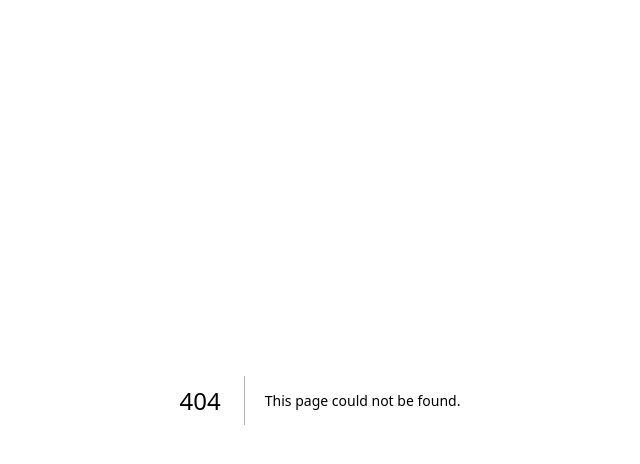
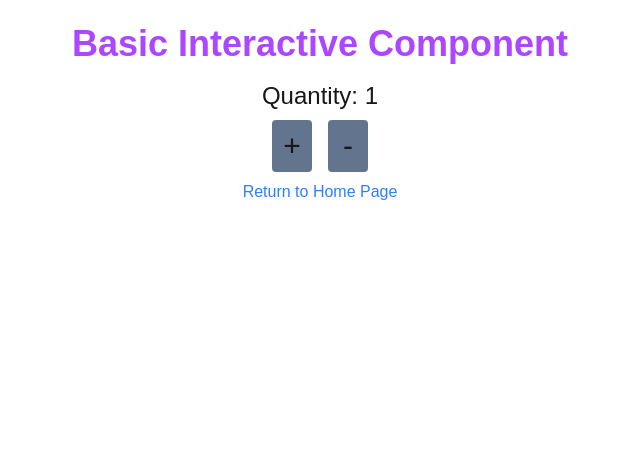
Before and after one commit to CodyLeblanc13/cprg306-assignments, a Next.js app: page /week-4 in a window 1280 px wide. Before the commit this address had no page. Shown: the top 464 px of the page, without its empty margins (320-960 px from the left). Built offline with nearby package versions, Linux system fonts and the light colour scheme.

Commit message:
Added week 4 completed assignment

```diff
--- a/app/page.js
+++ b/app/page.js
@@ -2,18 +2,28 @@ import Link from "next/link";
 export default function Page() {
   return (
     <main className="p-6">
-      <h1 className="text-3xl font-bold text-purple-600">CPRG306 Assignments</h1>
-      <p className="pb-4">Click one of the following links to view the weekly assignment</p>
+      <h1 className="text-3xl font-bold text-purple-600">
+        CPRG306 Assignments
+      </h1>
+      <p className="pb-4">
+        Click one of the following links to view the weekly assignment
+      </p>
       <section>
-      <Link href="/week-2" className="text-underline text-blue-500">
-        Go to Week 2
-        <p className="text-white ">My name and github link</p>
-      </Link>
-      <br></br>
-      <Link href="/week-3" className="text-underline text-blue-500">
-        Go to Week 3
-        <p className="text-white">Styled Shopping List</p>
-      </Link>
+        <Link href="/week-2" className="text-underline text-blue-500">
+          Go to Week 2<p className="text-white ">My name and github link</p>
+        </Link>
+        <br></br>
+        <Link href="/week-3" className="text-underline text-blue-500">
+          Go to Week 3<p className="text-white">Styled Shopping List</p>
+        </Link>
+        <br></br>
+        <Link href="/week-4" className="text-underline text-blue-500">
+          Go to Week 4<p className="text-white">Basic Interactive Component</p>
+        </Link>
+        <br></br>
+        <Link href="/week-3" className="text-underline text-blue-500">
+          Go to Week 5<p className="text-white"></p>
+        </Link>
       </section>
     </main>
   );
--- /dev/null
+++ b/app/week-4/new-item.js
@@ -0,0 +1,28 @@
+"use client";
+import { useState } from "react";
+
+export default function NewItem() {
+  let [quantity, setQuantity] = useState(1);
+
+  const increment = () => {
+    if (quantity < 20) setQuantity(quantity + 1);
+  };
+
+  const decrement = () => {
+    if (quantity > 1) {
+      setQuantity(quantity - 1);
+    }
+  };
+
+  return (
+    <div className="text-center mt-4">
+      <p className="text-2xl">Quantity: {quantity}</p>
+      <button onClick={increment} disabled={quantity == 20} className="bg-slate-500 p-2 m-2 rounded text-3xl w-10">
+        +
+      </button>
+      <button onClick={decrement} disabled={quantity == 1} className="bg-slate-500 p-2 m-2 rounded text-3xl w-10">
+        -
+      </button>
+    </div>
+  );
+}
--- /dev/null
+++ b/app/week-4/page.js
@@ -0,0 +1,13 @@
+import NewItem from "./new-item";
+import Home from "../components/home";
+export default function page() {
+  return (
+    <main className="text-center m-6">
+      <h1 className="text-4xl font-bold text-purple-500">
+        Basic Interactive Component
+      </h1>
+      <NewItem />
+      <Home />
+    </main>
+  );
+}
```
